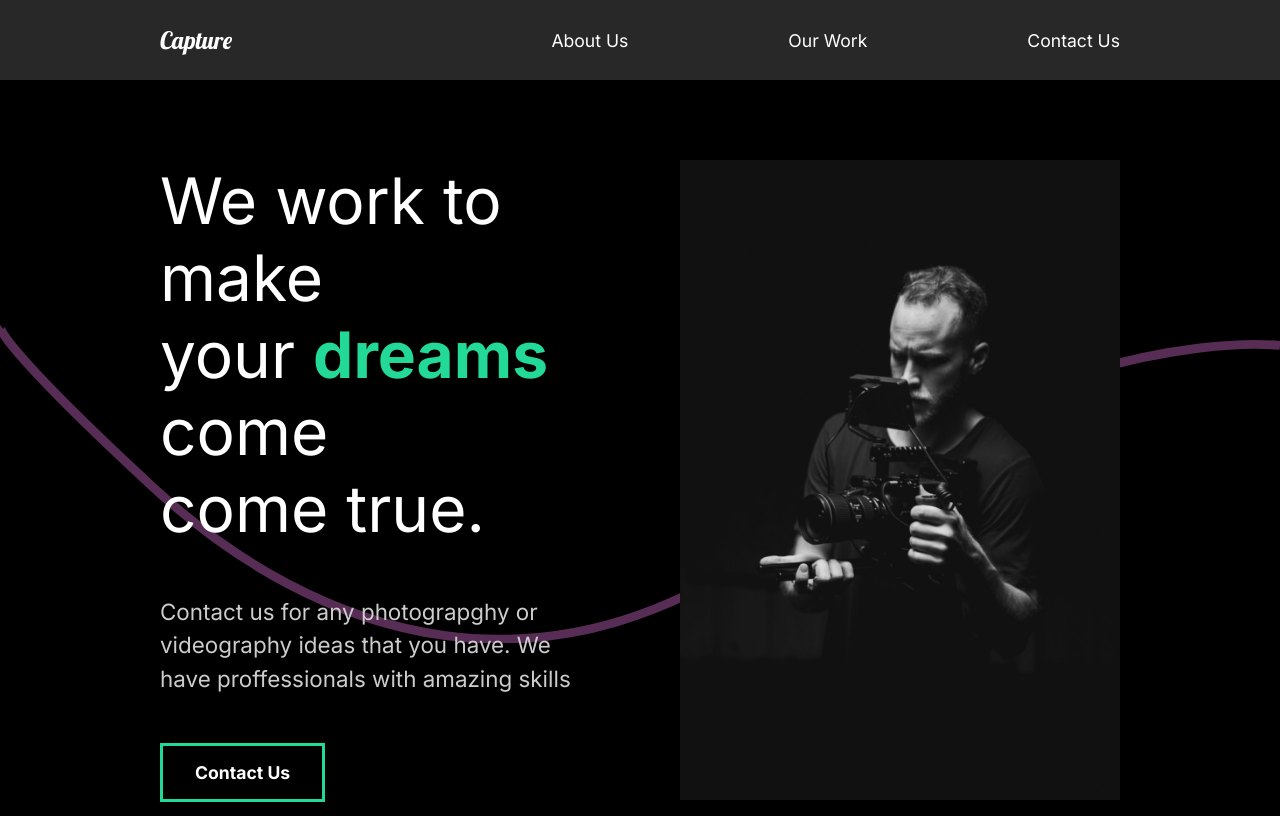
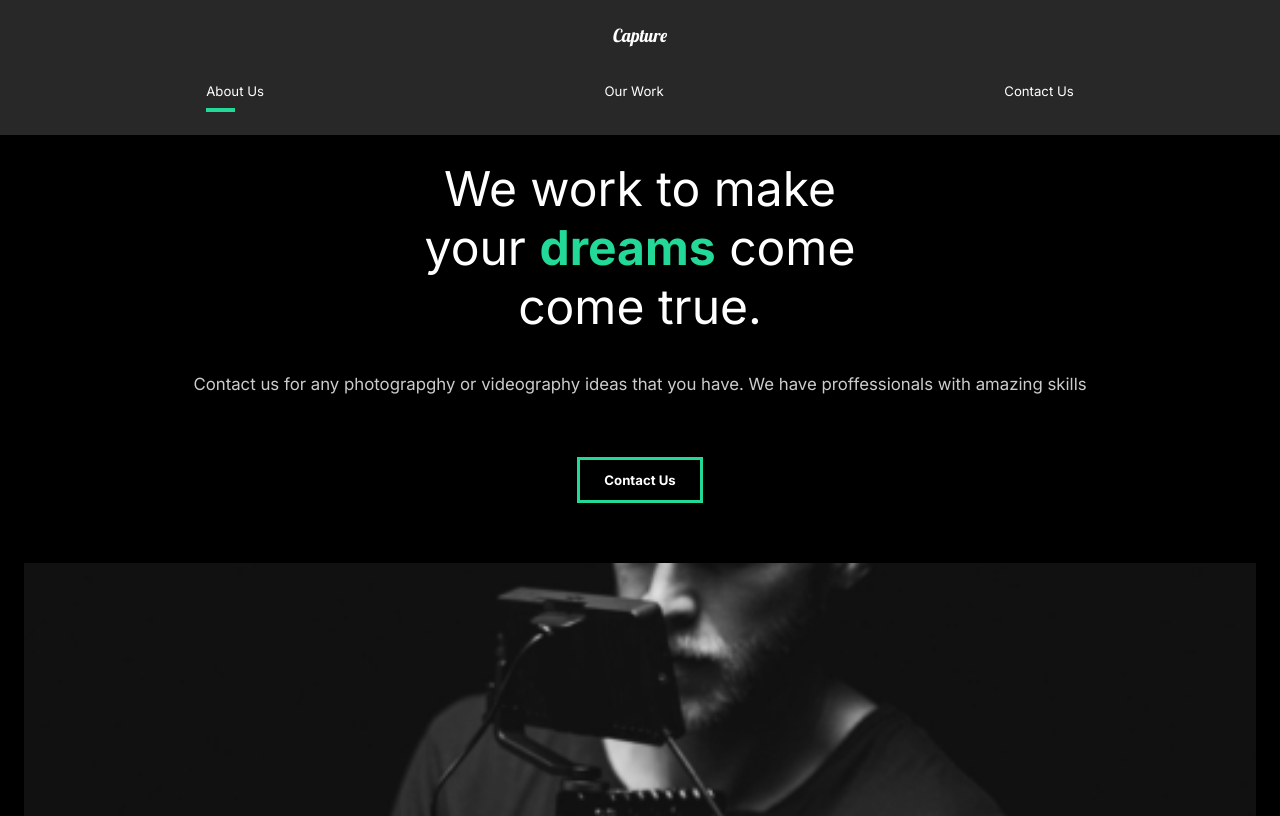
Before and after one commit to Azharnoushad/React-Portfolio-Website-Project, a React (Vite) app: page / in a window 1280 px wide. Shown: the top 816 px of the page. Built offline with nearby package versions, Linux system fonts and the light colour scheme.

Commit message:
Final Commit

```diff
--- a/src/Components/GlobalStyle.jsx
+++ b/src/Components/GlobalStyle.jsx
@@ -9,6 +9,12 @@
     body{
         background: #000000;
         font-family: 'Inter', sans-serif;
+    }
+    html{
+        @media (max-width:1700px){
+            font-size: 75%;
+        }
+
     }
     button{
         font-weight: bold;
@@ -55,4 +61,6 @@
 
 `;
 
+
+
 export default GlobalStyle;
--- a/src/Components/NavBar.jsx
+++ b/src/Components/NavBar.jsx
@@ -1,7 +1,13 @@
 import React from "react";
 import styled from "styled-components";
 import { Link } from "react-router-dom";
+import { motion } from "framer-motion";
+import { useLocation } from "react-router-dom";
 const NavBar = () => {
+  const { pathname } = useLocation();
+
+
+
   return (
     <StyledNavBar>
       <h1>
@@ -12,21 +18,26 @@
       <ul>
         <li>
           <Link to="/">About Us</Link>
+          <Line transition={{duration:0.75}} initial={{width:"0%"}} animate={{width:pathname === "/" ? "50%" : "0%"}}/>
         </li>
 
         <li>
           <Link to="/work">Our Work</Link>
+          <Line transition={{duration:0.75}} initial={{width:"0%"}} animate={{width:pathname === "/work" ? "50%" : "0%"}}/>
+
         </li>
 
         <li>
           <Link to="/contact">Contact Us</Link>
+          <Line transition={{duration:0.75}} initial={{width:"0%"}} animate={{width:pathname === "/contact" ? "50%" : "0%"}}/>
+
         </li>
       </ul>
     </StyledNavBar>
   );
 };
 
-const StyledNavBar = styled.nav`
+const StyledNavBar = styled(motion.nav)`
   min-height: 10vh;
   display: flex;
   margin: auto;
@@ -54,6 +65,35 @@
     padding-left: 10rem;
     position: relative;
   }
+  @media (max-width: 1300px) {
+    flex-direction: column;
+    padding: 1rem;
+    #logo {
+      display: inline-block;
+      margin: 1rem;
+    }
+    ul {
+      padding: 2rem;
+      justify-content: space-around;
+      width: 100%;
+    }
+    li {
+      padding: 0rem;
+    }
+  }
 `;
 
+const Line = styled(motion.div)`
+  height: 0.3rem;
+  background: #23d997;
+  width: 0%;
+  position: absolute;
+  bottom: -80%;
+  left: 60%;
+  @media (max-width:1300px){
+    left: 0%;
+  }
+`;
+
+
 export default NavBar;
--- a/src/Components/ServicesSection.jsx
+++ b/src/Components/ServicesSection.jsx
@@ -85,6 +85,9 @@
 const Cards = styled.div`
   display: flex;
   flex-wrap: wrap;
+  @media (max-width:1300px){
+    justify-content: center;
+  }
 `;
 
 const Card = styled.div`
--- a/src/Style.jsx
+++ b/src/Style.jsx
@@ -10,12 +10,23 @@
   justify-content: space-between;
   padding: 5rem 10rem;
   color: white;
+  @media (max-width:1300px){
+          display: block;
+          padding: 2rem 2rem;
+          text-align: center;
+        }
 `;
 export const Description = styled.div`
   flex: 1;
   padding-right: 5rem;
   h2 {
     font-weight: lighter;
+  }
+  @media (max-width:1300px){
+    padding: 0px;
+    button{
+      margin:2rem 0rem 5rem 0rem
+    }
   }
 `;
 export const Image = styled.div`
```
